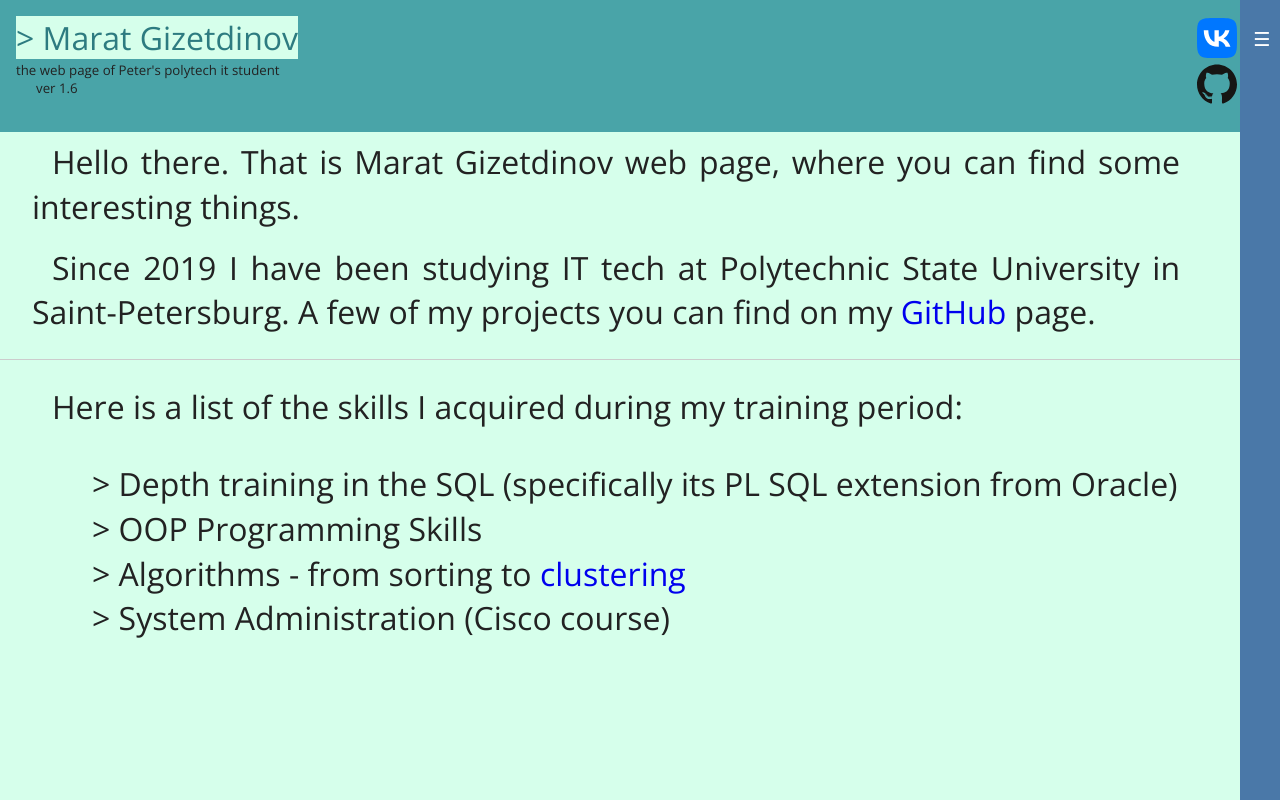
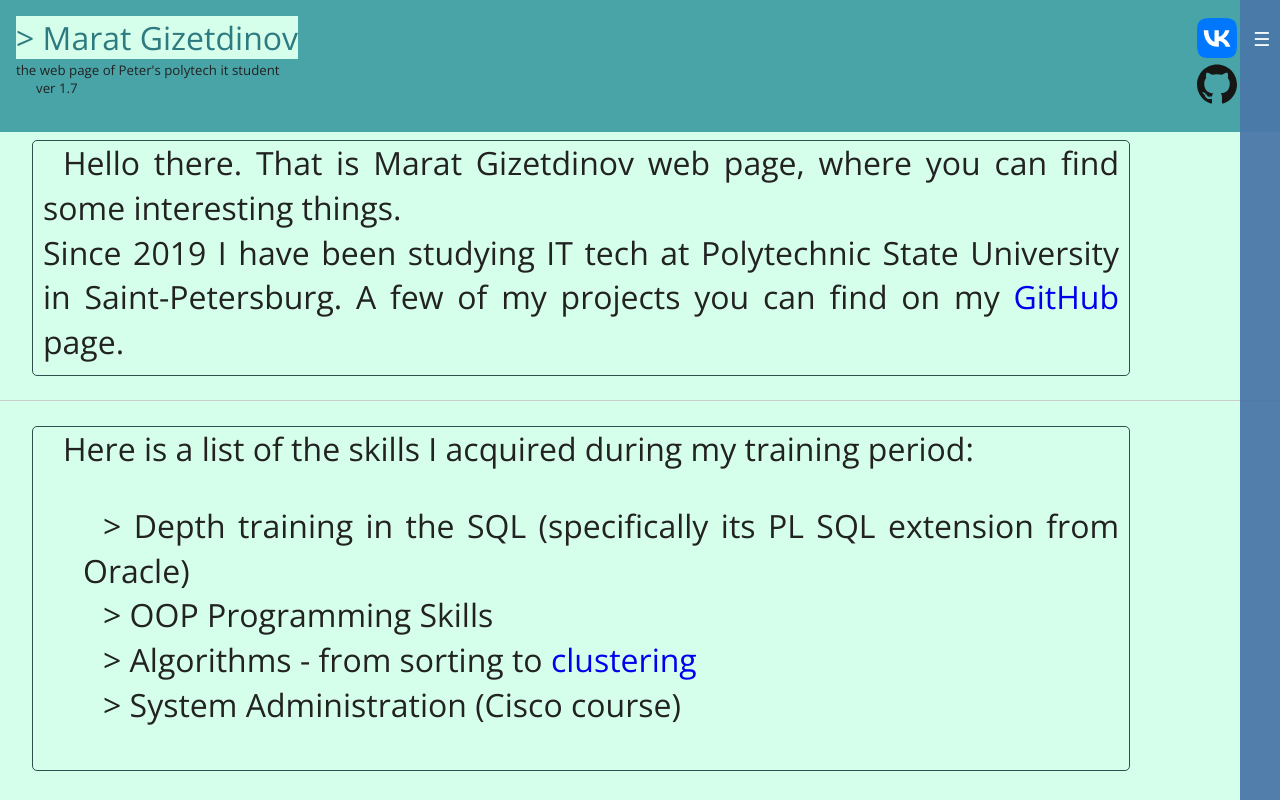
Before and after one commit to TigDang/MARGIZ, a website: page index.html in a window 1280 px wide. Drawn offline with nearby package versions, Linux system fonts and the light colour scheme.

Commit message:
beta ver 1.7

```diff
--- a/css/main.css
+++ b/css/main.css
@@ -115,7 +115,7 @@
 .textblock img{
   display: inline;
   alignment: center;
-  width: 10vw;
+  width: 400px;
 }
 hr{
   color: black;
@@ -161,8 +161,13 @@
 .textblock{
   text-align: justify;
   display: inline-block;
-  padding: 1vh 100px 1vh 4vh;
+  margin: 1vh 150px 1vh 4vh;
+  padding-right: 10px;
+  padding-left: 10px;
+  padding-bottom: 10px;
   width: auto;
+  border: 1px solid darkslategrey;
+  border-radius: 5px;
 }
 
 #contactsblock{
--- a/css/right-nav-style.css
+++ b/css/right-nav-style.css
@@ -27,6 +27,8 @@
     background: #4A78A8;
     /* поверх других элементов */
     z-index: 2000;
+    /* прозрачность */
+    opacity: 95%;
 }
 
 
--- a/index.html
+++ b/index.html
@@ -34,7 +34,7 @@
 <div id="header">
   <H1 style="background: #D6FFEB; display: inline;">> Marat Gizetdinov</H1>
   <br/><h5 style="text-indent:0;">the web page of Peter's polytech it student</h5>
-  <h5>ver 1.6</h5>
+  <h5>ver 1.7</h5>
   <div id="contactsblock">
     <a target="_blank" href="https://vk.com/tigdang">
       <svg width="40" height="40" viewBox="0 0 48 48" fill="none" xmlns="http://www.w3.org/2000/svg">
@@ -75,10 +75,7 @@
 <div class="textblock">
   <h1>
     Hello there. That is Marat Gizetdinov web page, where you can find some interesting things.
-  </h1>
-</div>
-<div class="textblock">
-  <h1>
+    <br/>
     Since 2019 I have been studying IT tech at Polytechnic State University in Saint-Petersburg.
     A few of my projects you can find on my <a target="_blank" href="https://github.com/TigDang">GitHub</a> page.
   </h1>
```
Also changed, not shown: cases/DBSCAN.html (+3 -1 lines).
